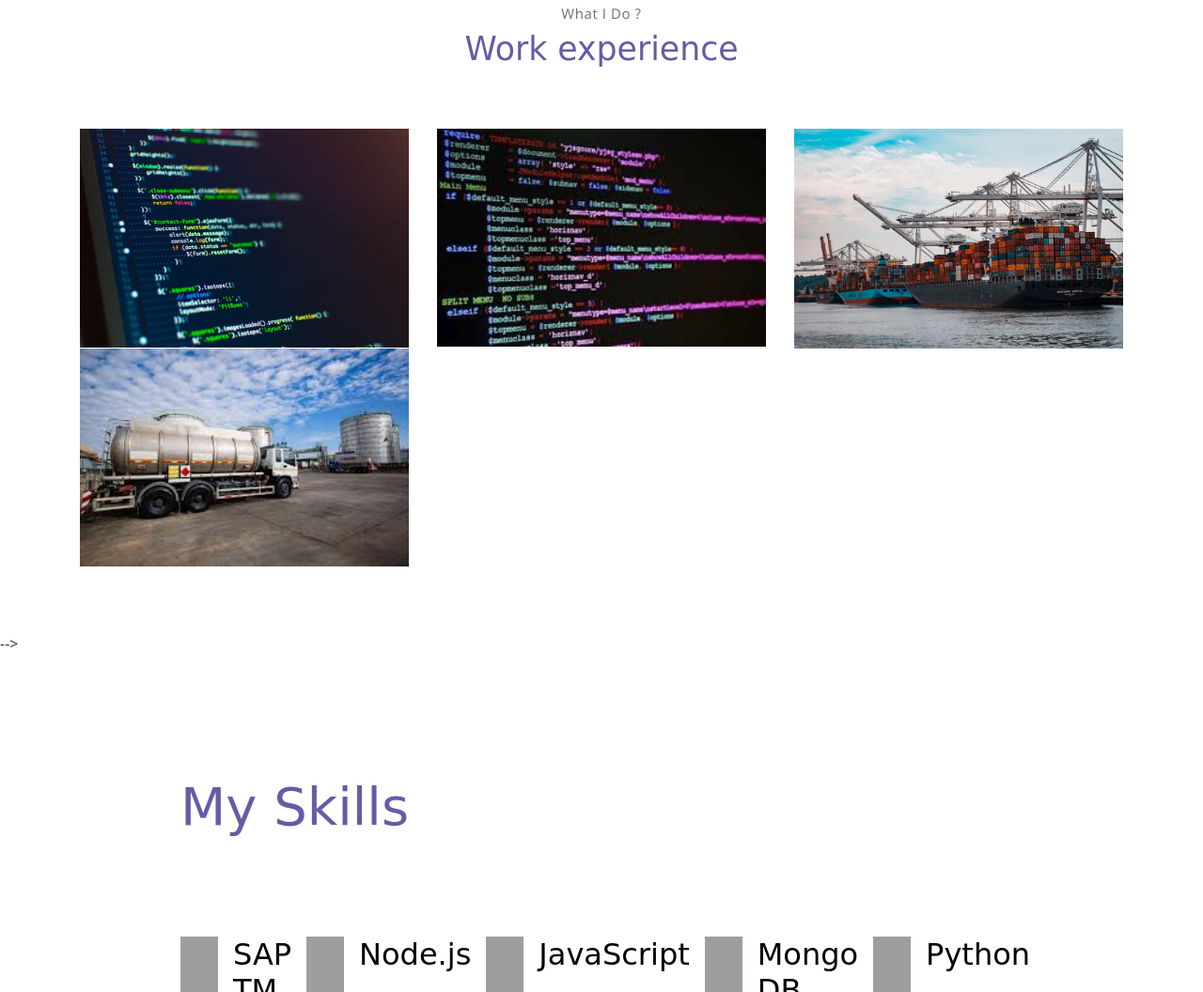
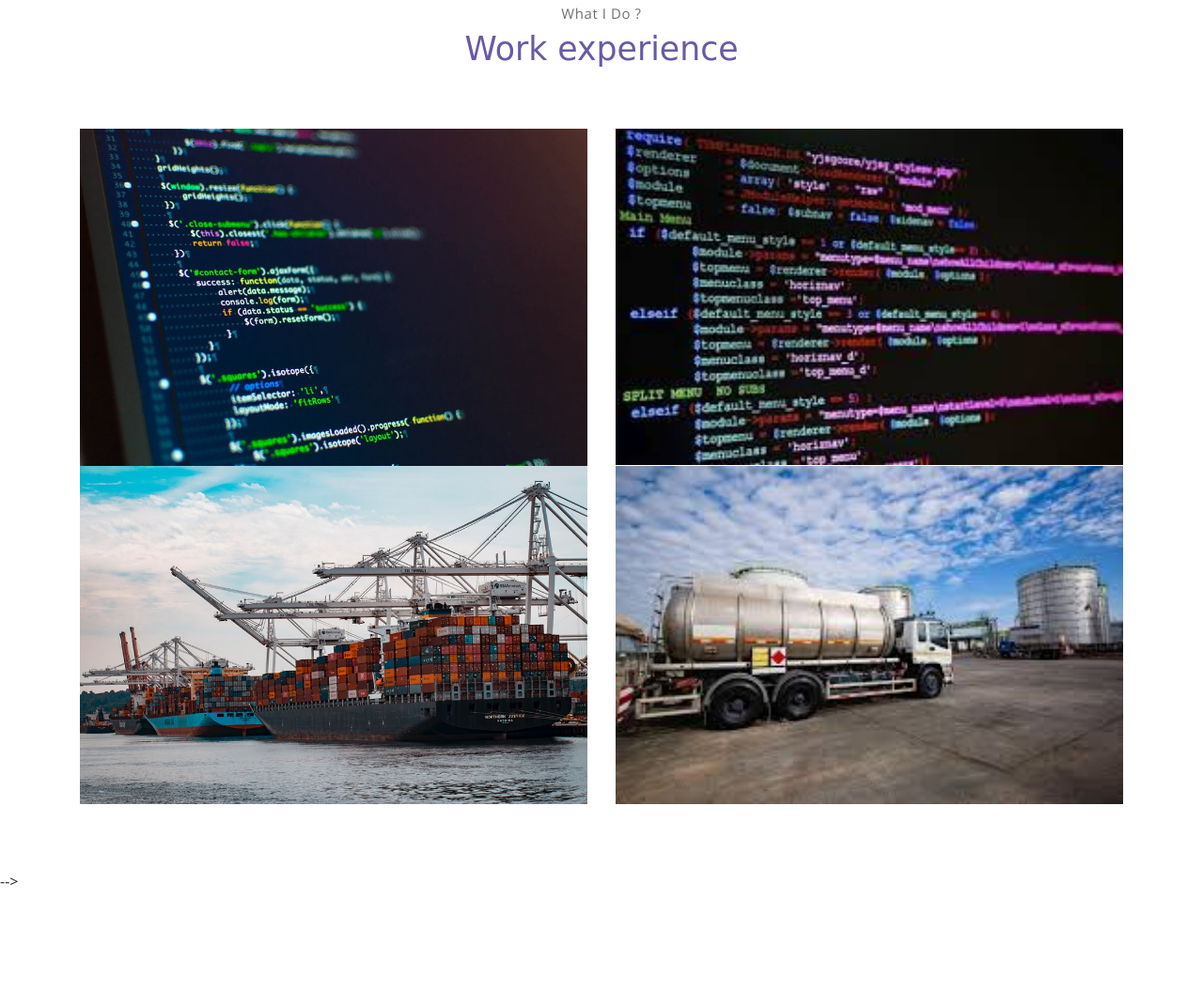
Before and after one commit to pk0011/myProfile, a plain HTML site: page index.html in a window 1280 px wide. Shown: the part 2050-3106 px from the top of the page at 94% size. Drawn offline with nearby package versions, Linux system fonts and the light colour scheme; grey boxes are pictures that could not be loaded; a web font is replaced by a local one.

Commit message:
Update index.html

```diff
--- a/index.html
+++ b/index.html
@@ -167,7 +167,7 @@
             <h6 class="section-title mb-6">Work experience</h6>
             <!-- row -->
             <div class="row">
-                <div class="col-md-4">
+                <div class="col-md-6">
                     <a href="#" class="portfolio-card">
                         <img src="assets/imgs/data2.jpeg" class="portfolio-card-img" alt="123">
                         <span class="portfolio-card-overlay">
@@ -183,7 +183,7 @@
                         </span>
                     </a>
                 </div>
-                <div class="col-md-4">
+                <div class="col-md-6">
                     <a href="#" class="portfolio-card">
                         <img class="portfolio-card-img" src="assets/imgs/download (1).jpeg"
                             class="img-responsive rounded" alt="123">
@@ -200,7 +200,7 @@
                         </span>
                     </a>
                 </div>
-                <div class="col-md-4">
+                <div class="col-md-6">
                     <a href="#" class="portfolio-card">
                         <img class="portfolio-card-img" src="assets/imgs/TM.jpg" class="img-responsive rounded"
                             alt="123">
@@ -215,7 +215,7 @@
                         </span>
                     </a>
                 </div>
-                 <div class="col-md-4">
+                 <div class="col-md-6">
                     <a href="#" class="portfolio-card">
                         <img class="portfolio-card-img" src="assets/imgs/petro.jpeg" class="img-responsive rounded"
                             alt="123">
```
